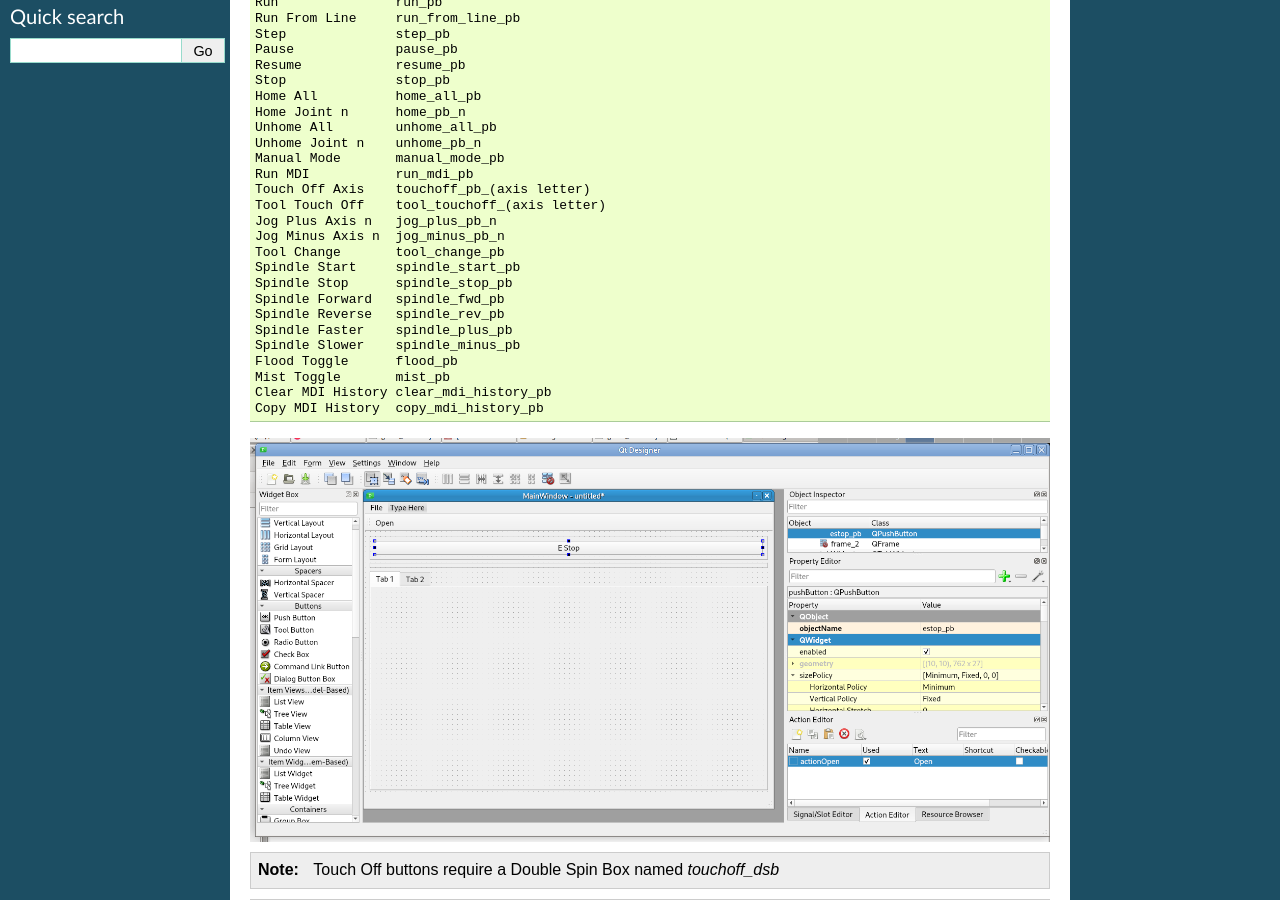
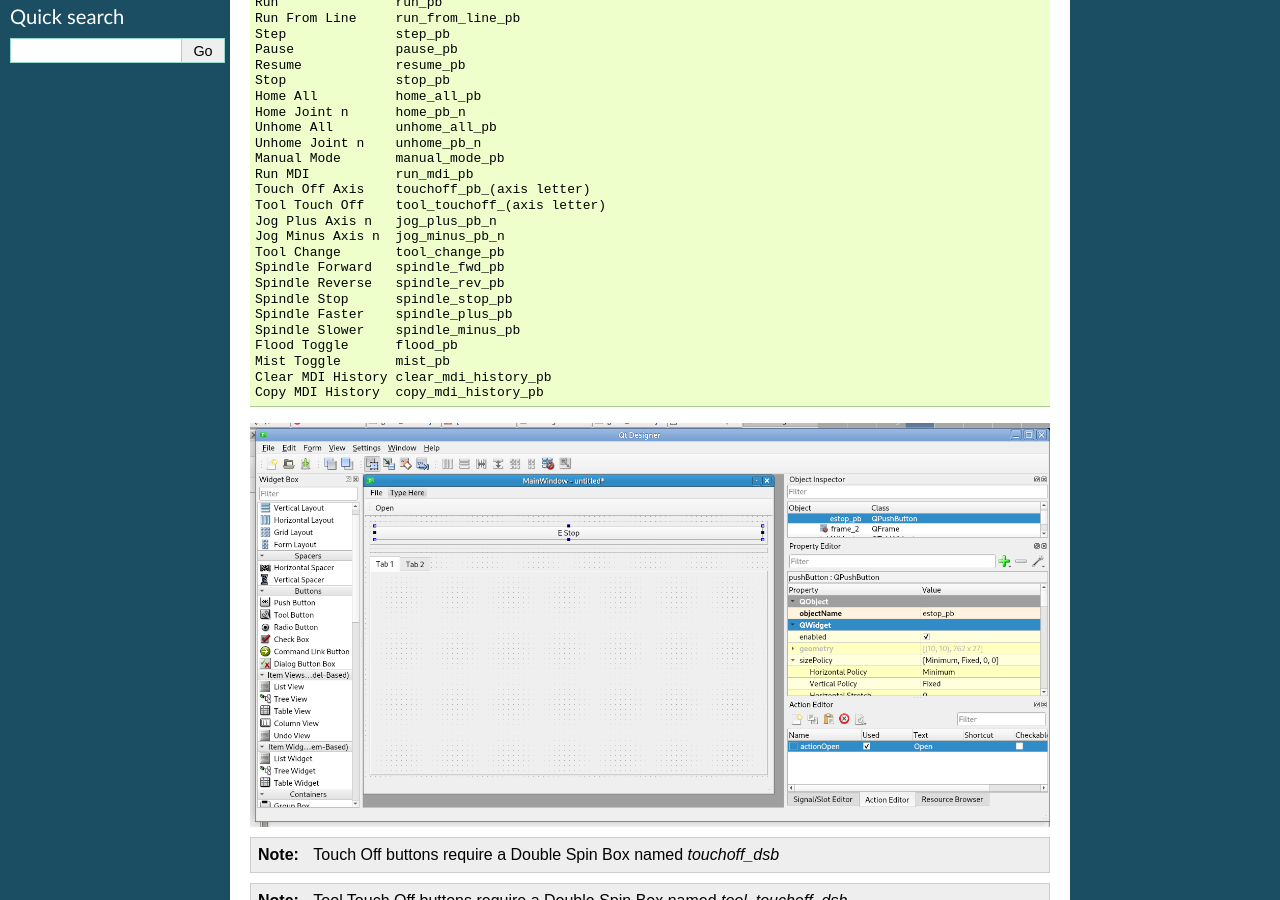
Before and after one commit to jethornton/flexgui, a Sphinx documentation site: the page built from docs/source/controls.rst, in a window 1280 px wide and 900 px high, scrolled down 342 px. Built offline with Sphinx 7.4.7, drawn with Linux system fonts in a browser that asks for light colours.

Commit message:
update docs
Signed-off-by: John Thornton <dev@gnipsel.com>

```diff
--- a/docs/source/controls.rst
+++ b/docs/source/controls.rst
@@ -34,10 +34,9 @@
 	Jog Plus Axis n   jog_plus_pb_n
 	Jog Minus Axis n  jog_minus_pb_n
 	Tool Change       tool_change_pb
-	Spindle Start     spindle_start_pb
-	Spindle Stop      spindle_stop_pb
 	Spindle Forward   spindle_fwd_pb
 	Spindle Reverse   spindle_rev_pb
+	Spindle Stop      spindle_stop_pb
 	Spindle Faster    spindle_plus_pb
 	Spindle Slower    spindle_minus_pb
 	Flood Toggle      flood_pb
```
